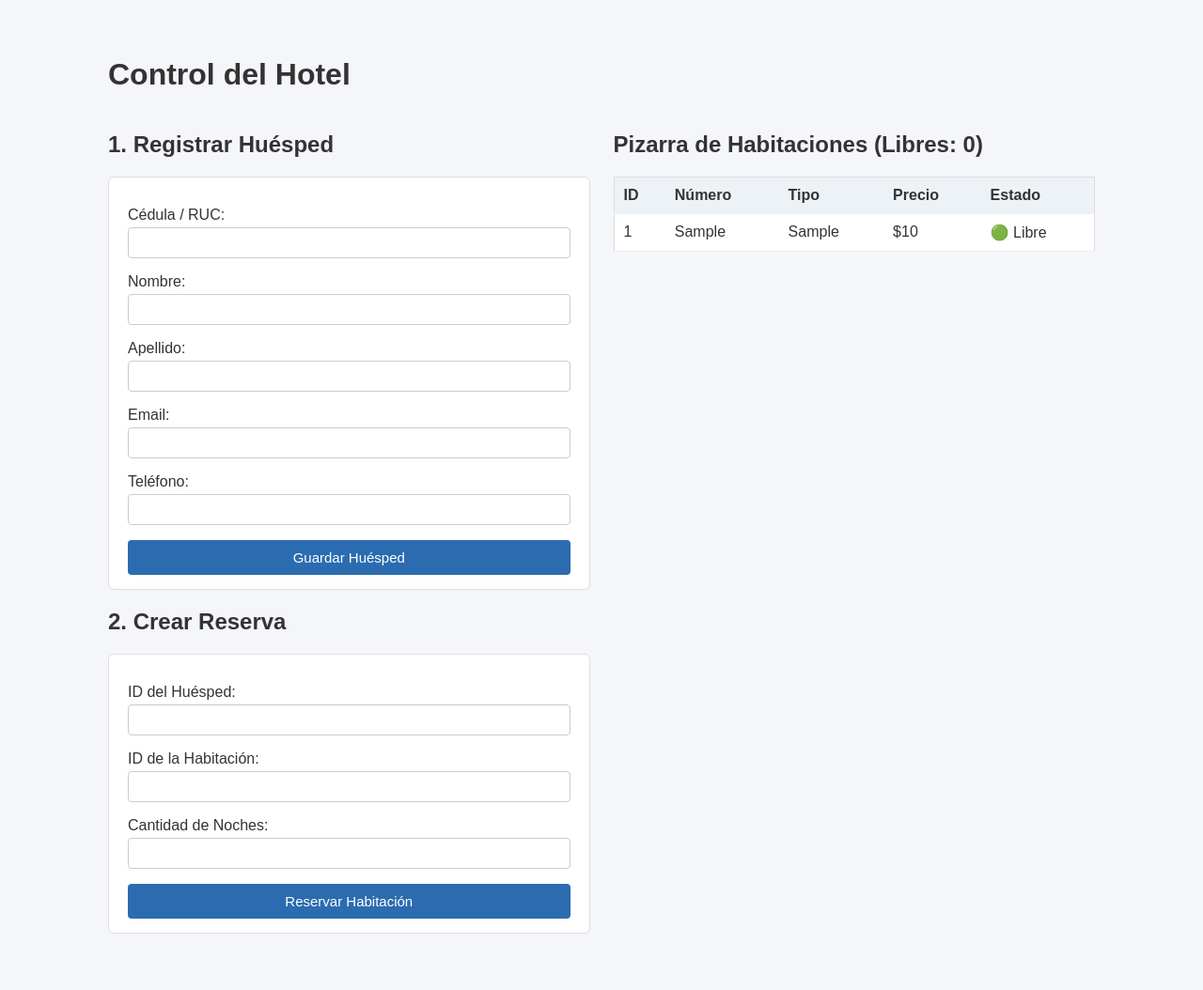
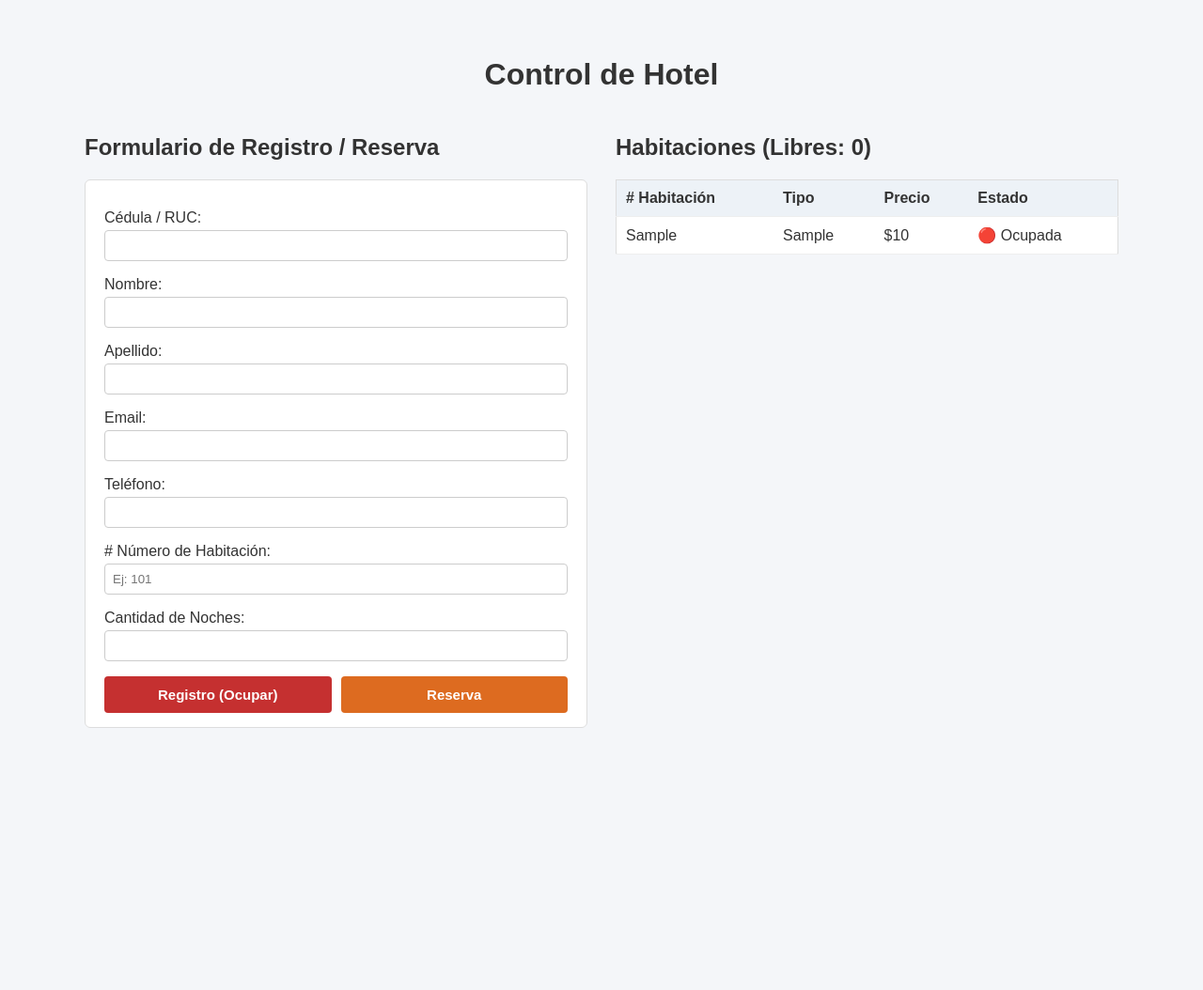
Before and after one commit to wels-soft/hotel, a PHP site: page / in a window 1280 px wide. Shown: the whole page at 94% size. After the commit the page ends 775 px from the top, so only its background shows below. Run offline with PHP 8.4, Linux system fonts and the light colour scheme; tables that the repository leaves empty or names only in its code hold one stand-in row (values such as "Sample post").

Commit message:
Diseño UX/UI

```diff
--- a/estilos.css
+++ b/estilos.css
@@ -2,14 +2,19 @@ body {
     font-family: Arial, sans-serif;
     background-color: #f4f6f9;
     color: #333;
-    max-width: 1050px;
+    max-width: 1100px;
     margin: 20px auto;
     padding: 20px;
 }
 
+.titulo-centro {
+    text-align: center;
+    margin-bottom: 25px;
+}
+
 .contenedor {
     display: flex;
-    gap: 25px;
+    gap: 30px;
     align-items: flex-start;
 }
 
@@ -34,19 +39,37 @@ input {
     border-radius: 4px;
 }
 
+.botones {
+    display: flex;
+    gap: 10px;
+    margin-top: 15px;
+}
+
 button {
-    background-color: #2b6cb0;
     color: white;
     border: none;
-    padding: 10px 15px;
+    padding: 11px 15px;
     border-radius: 4px;
     cursor: pointer;
-    width: 100%;
+    flex: 1;
     font-size: 15px;
+    font-weight: bold;
 }
 
-button:hover {
-    background-color: #2c5282;
+.btn-registro {
+    background-color: #c53030; /* Rojo para registro/ocupar */
+}
+
+.btn-registro:hover {
+    background-color: #9b2c2c;
+}
+
+.btn-reserva {
+    background-color: #dd6b20; /* Naranja para reserva */
+}
+
+.btn-reserva:hover {
+    background-color: #c05621;
 }
 
 table {
@@ -63,9 +86,3 @@ th, td {
 th {
     background-color: #edf2f7;
 }
-
-a {
-    color: #2b6cb0;
-    text-decoration: none;
-    font-weight: bold;
-}
--- a/vista_principal.php
+++ b/vista_principal.php
@@ -3,52 +3,54 @@
 <head>
     <meta charset="UTF-8">
     <title>Control del Hotel</title>
-    <link rel="stylesheet" href="estilos.css">
+    <link rel="stylesheet" href="estilos.css?v=2">
 </head>
 <body>
 
-    <h1>Control del Hotel</h1>
+    <h1 class="titulo-centro">Control de Hotel</h1>
 
     <div class="contenedor">
-        <!-- Columna Izquierda: Formularios -->
+        <!-- Columna Izquierda: Formulario Único -->
         <div class="columna">
-            <h2>1. Registrar Huésped</h2>
-            <form action="registrar_huesped.php" method="POST">
+            <h2>Formulario de Registro / Reserva</h2>
+            <form action="procesar.php" method="POST">
                 <p>Cédula / RUC: <input type="text" name="ci_ruc" required></p>
                 <p>Nombre: <input type="text" name="nombre" required></p>
                 <p>Apellido: <input type="text" name="apellido" required></p>
                 <p>Email: <input type="email" name="email"></p>
                 <p>Teléfono: <input type="text" name="telefono"></p>
-                <button type="submit">Guardar Huésped</button>
-            </form>
+                <p># Número de Habitación: <input type="number" name="numero_habitacion" placeholder="Ej: 101" required></p>
+                <p>Cantidad de Noches: <input type="number" name="noches" required></p>
 
-            <h2>2. Crear Reserva</h2>
-            <form action="crear_reserva.php" method="POST">
-                <p>ID del Huésped: <input type="number" name="huesped_id" required></p>
-                <p>ID de la Habitación: <input type="number" name="habitacion_id" required></p>
-                <p>Cantidad de Noches: <input type="number" name="noches" required></p>
-                <button type="submit">Reservar Habitación</button>
+                <div class="botones">
+                    <button type="submit" name="accion" value="registro" class="btn-registro">Registro (Ocupar)</button>
+                    <button type="submit" name="accion" value="reserva" class="btn-reserva">Reserva</button>
+                </div>
             </form>
         </div>
 
-        <!-- Columna Derecha: Pizarra de Habitaciones -->
+        <!-- Columna Derecha: Tabla de Habitaciones -->
         <div class="columna">
-            <h2>Pizarra de Habitaciones (Libres: <?= $libres ?>)</h2>
+            <h2>Habitaciones (Libres: <?= $libres ?>)</h2>
             <table>
                 <tr>
-                    <th>ID</th>
-                    <th>Número</th>
+                    <th># Habitación</th>
                     <th>Tipo</th>
                     <th>Precio</th>
                     <th>Estado</th>
                 </tr>
                 <?php foreach ($habitaciones as $hab): ?>
                 <tr>
-                    <td><?= $hab['habitacion_id'] ?></td>
                     <td><?= $hab['numero'] ?></td>
                     <td><?= $hab['tipo'] ?></td>
                     <td>$<?= $hab['precio'] ?></td>
-                    <td><?= $hab['disponible'] ? '🟢 Libre' : '🔴 Ocupada' ?></td>
+                    <td>
+                        <?php
+                            if ($hab['disponible'] == 1) echo '🟢 Libre';
+                            elseif ($hab['disponible'] == 2) echo '🟠 Reservada';
+                            else echo '🔴 Ocupada';
+                        ?>
+                    </td>
                 </tr>
                 <?php endforeach; ?>
             </table>
```
Also changed, not shown: crear_reserva.php (deleted, +0 -17 lines), habitaciones_disponibles.php (deleted, +0 -8 lines), procesar.php (added, +49 -0 lines), registrar_huesped.php (deleted, +0 -15 lines), vista_habitaciones.php (deleted, +0 -31 lines).
